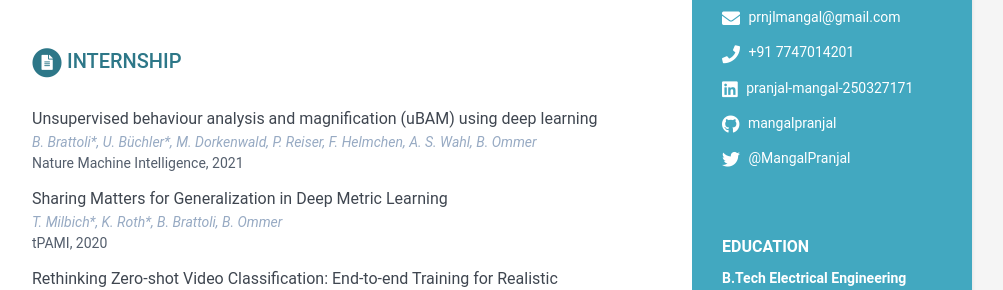
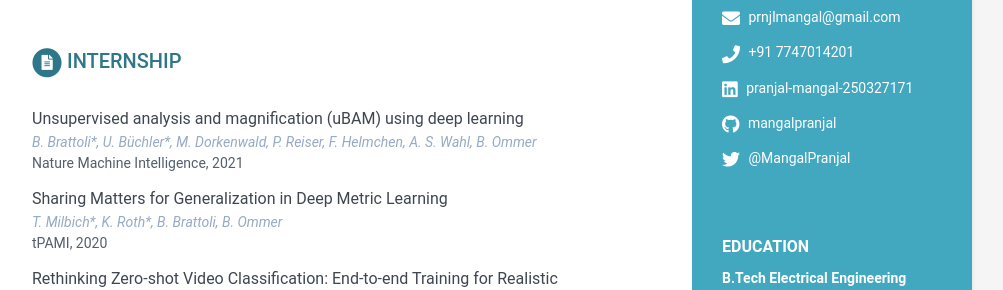
Before and after one commit to mangalpranjal/mangalpranjal.github.io, a Jekyll site: the page built from index.html, in a window 1280 px wide and 900 px high. Shown: the part 308-598 px from the top of the window, without its empty margins (168-1171 px from the left). Built offline with Jekyll 4.4.1, drawn with Linux system fonts in a browser that asks for light colours.

Commit message:
Changing data.yml

```diff
--- a/_data/data.yml
+++ b/_data/data.yml
@@ -44,7 +44,7 @@ publications:
 
 
     papers:
-      - title: "Unsupervised behaviour analysis and magnification (uBAM) using deep learning"
+      - title: "Unsupervised analysis and magnification (uBAM) using deep learning"
         authors: B. Brattoli*, U. Büchler*, M. Dorkenwald, P. Reiser, F. Helmchen, A. S. Wahl, B. Ommer
         conference: Nature Machine Intelligence, 2021
 
```
